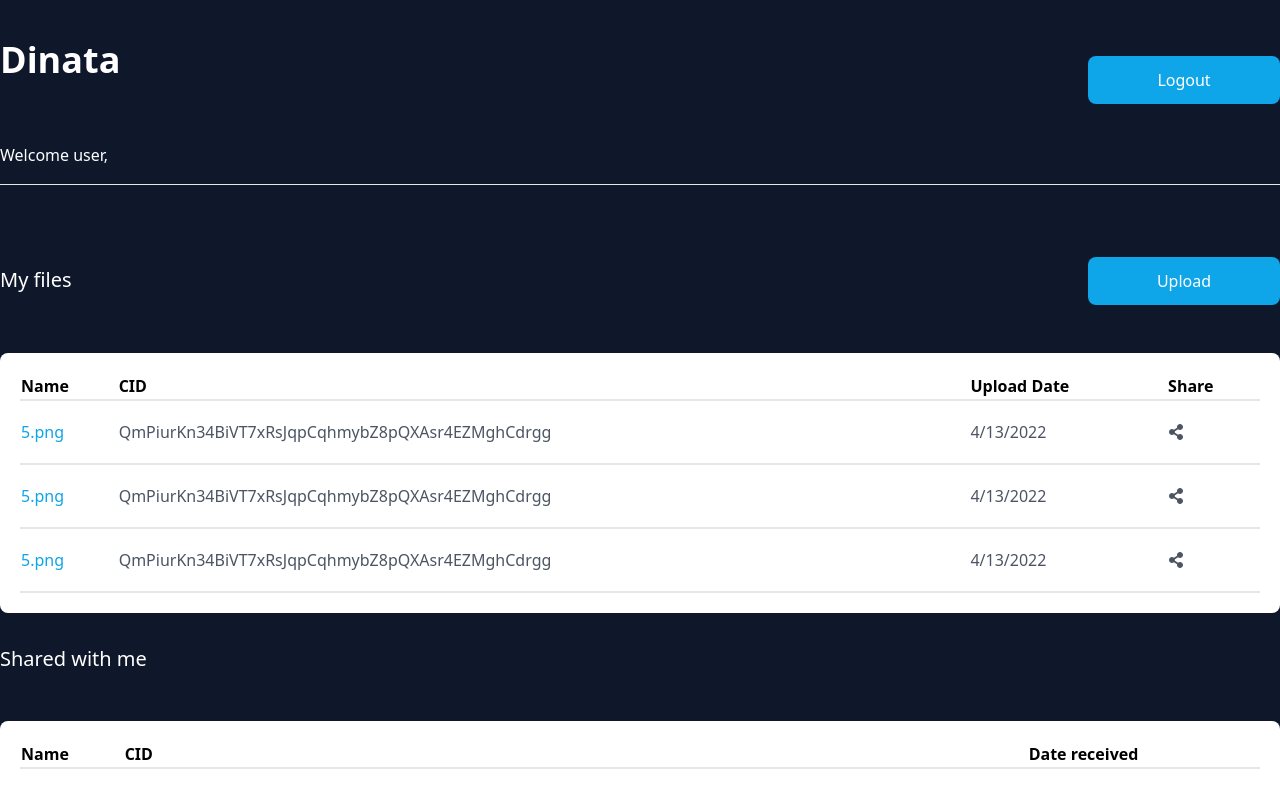
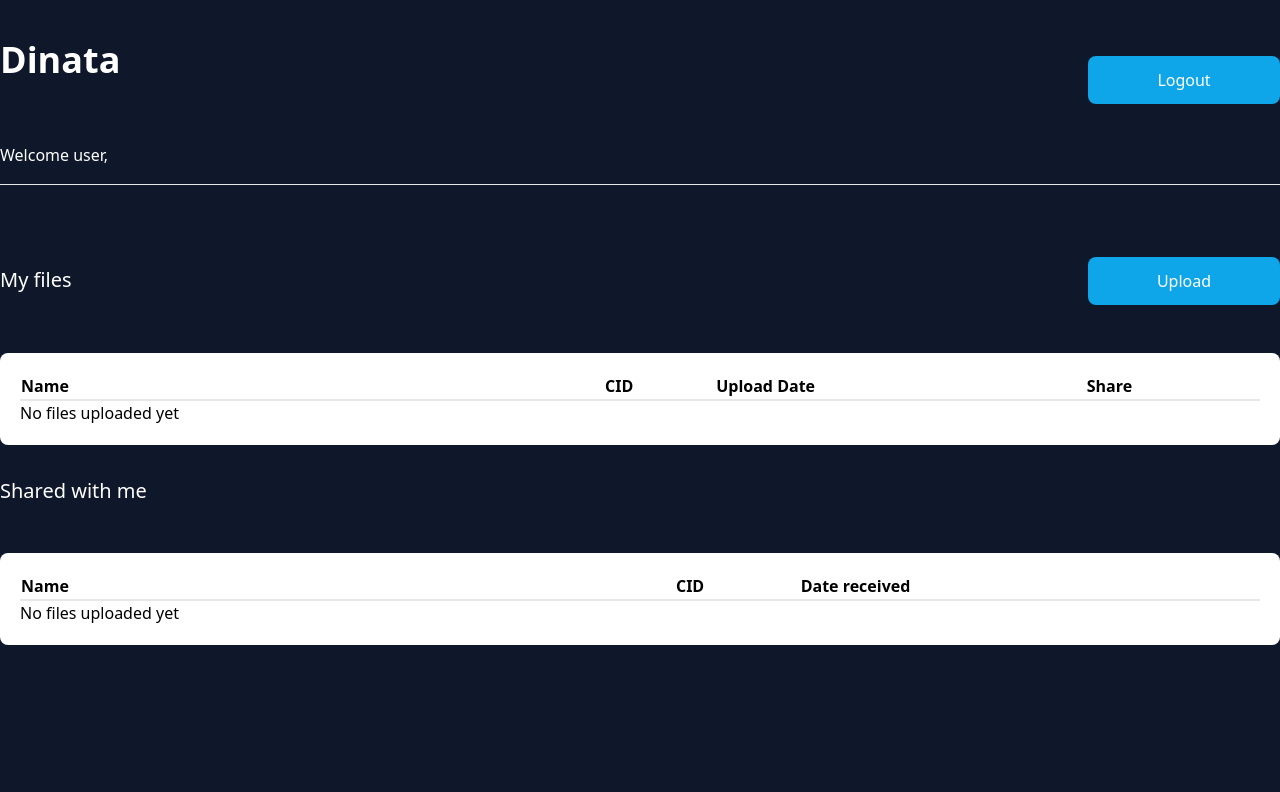
Before and after one commit to nkemjikaobi/decentralised-file-storage, a Next.js app: page /dashboard in a window 1280 px wide. Shown: the top 792 px of the page. Built offline with nearby package versions, Linux system fonts and the light colour scheme.

Commit message:
retrieve user files

```diff
--- a/components/FileList.tsx
+++ b/components/FileList.tsx
@@ -7,6 +7,7 @@ const FileList = ({
 	hasUpload,
 	setUploadFileModal,
 	setShareModal,
+	data,
 }: any) => {
 	return (
 		<div className='my-8'>
@@ -24,7 +25,6 @@ const FileList = ({
 
 			<div className='bg-white text-black rounded-lg'>
 				<div className='mt-12 p-5'>
-					{/* <table className='table-auto w-full border-separate my-table-spacing'> */}
 					<table className='table-auto w-full'>
 						<thead>
 							<tr className='border-b-2 text-left'>
@@ -35,16 +35,28 @@ const FileList = ({
 							</tr>
 						</thead>
 						<tbody>
-							<tr className='border-b-2 h-16 hover:bg-gray-200 text-gray-600'>
+							{data.length > 0 ? (
+								data.map((file: any, index: number) => (
+									<tr
+										className='border-b-2 h-16 hover:bg-gray-200 text-gray-600'
+										key={index}
+									>
 										<td className=''>
-									<Link href='#'>
-										<a href='#' className='text-sky-500'>
-											5.png
+											<Link
+												href={`${process.env.NEXT_PUBLIC_IPFS_BASE_URL}/${file.CID}`}
+											>
+												<a
+													href={`${process.env.NEXT_PUBLIC_IPFS_BASE_URL}/${file.CID}`}
+													className='text-sky-500'
+													target={'_blank'}
+													rel={'noreferrer'}
+												>
+													{file.fileName}
 												</a>
 											</Link>
 										</td>
-								<td>QmPiurKn34BiVT7xRsJqpCqhmybZ8pQXAsr4EZMghCdrgg</td>
-								<td>4/13/2022</td>
+										<td>{file.CID}</td>
+										<td>{file.uploadDate}</td>
 										{hasUpload && (
 											<td
 												className='cursor-pointer'
@@ -54,44 +66,10 @@ const FileList = ({
 											</td>
 										)}
 									</tr>
-							<tr className='border-b-2 h-16 hover:bg-gray-200 text-gray-600'>
-								<td>
-									<Link href='#'>
-										<a href='#' className='text-sky-500'>
-											5.png
-										</a>
-									</Link>
-								</td>
-								<td>QmPiurKn34BiVT7xRsJqpCqhmybZ8pQXAsr4EZMghCdrgg</td>
-								<td>4/13/2022</td>
-								{hasUpload && (
-									<td
-										className='cursor-pointer'
-										onClick={() => setShareModal(true)}
-									>
-										<FaShareAlt />
-									</td>
+								))
+							) : (
+								<p>No files uploaded yet</p>
 							)}
-							</tr>
-							<tr className='border-b-2 h-16 hover:bg-gray-200 text-gray-600'>
-								<td>
-									<Link href='#'>
-										<a href='#' className='text-sky-500'>
-											5.png
-										</a>
-									</Link>
-								</td>
-								<td>QmPiurKn34BiVT7xRsJqpCqhmybZ8pQXAsr4EZMghCdrgg</td>
-								<td>4/13/2022</td>
-								{hasUpload && (
-									<td
-										className='cursor-pointer'
-										onClick={() => setShareModal(true)}
-									>
-										<FaShareAlt />
-									</td>
-								)}
-							</tr>
 						</tbody>
 					</table>
 				</div>
@@ -102,6 +80,7 @@ const FileList = ({
 
 FileList.defaultProps = {
 	hasUpload: true,
+	data: null,
 };
 
 export default FileList;
--- a/context/types.ts
+++ b/context/types.ts
@@ -7,3 +7,4 @@ export const CLEAR_MESSAGE = 'CLEAR_MESSAGE';
 export const MONITOR_ACCOUNT_CHANGED = 'MONITOR_ACCOUNT_CHANGED';
 export const MONITOR_DISCONNECT = 'MONITOR_DISCONNECT';
 export const UPLOAD_FILE = 'UPLOAD_FILE';
+export const FETCH_FILES = 'FETCH_FILES';
--- a/context/wallet/WalletReducer.ts
+++ b/context/wallet/WalletReducer.ts
@@ -7,6 +7,8 @@ import {
 	MONITOR_ACCOUNT_CHANGED,
 	MONITOR_DISCONNECT,
 	LOAD_CONTRACT,
+	FETCH_FILES,
+	UPLOAD_FILE,
 } from '../types';
 
 const contactReducer = (state: any, action: any) => {
@@ -26,6 +28,16 @@ const contactReducer = (state: any, action: any) => {
 			return {
 				...state,
 				contract: action.payload,
+			};
+		case FETCH_FILES:
+			return {
+				...state,
+				files: action.payload,
+			};
+		case UPLOAD_FILE:
+			return {
+				...state,
+				files: [action.payload, ...state.files],
 			};
 		case DISCONNECT_WALLET:
 			return {
--- a/context/wallet/WalletState.tsx
+++ b/context/wallet/WalletState.tsx
@@ -11,6 +11,7 @@ import {
 	MONITOR_DISCONNECT,
 	LOAD_CONTRACT,
 	UPLOAD_FILE,
+	FETCH_FILES,
 } from '../types';
 import Web3 from 'web3';
 import Web3Modal from 'web3modal';
@@ -30,6 +31,8 @@ const WalletState = (props: any) => {
 		providerOptions: null,
 		web3Modal: null,
 		contract: null,
+		files: [],
+		sharedFiles: [],
 	};
 
 	const [state, dispatch] = useReducer(WalletReducer, initialState);
@@ -128,9 +131,25 @@ const WalletState = (props: any) => {
 				from: address,
 			});
 
-			// dispatch({
-			// 	type: UPLOAD_FILE,
-			// });
+			dispatch({
+				type: UPLOAD_FILE,
+			});
+		} catch (error) {
+			dispatch({
+				type: ERROR,
+				payload: (error as Error).message,
+			});
+		}
+	};
+
+	//Fetch files
+	const fetchFiles = async (contract: any, address: string) => {
+		try {
+			const res = await contract.methods.retrieveUserFiles(address).call();
+			dispatch({
+				type: FETCH_FILES,
+				payload: res,
+			});
 		} catch (error) {
 			dispatch({
 				type: ERROR,
@@ -201,6 +220,8 @@ const WalletState = (props: any) => {
 				providerOptions: state.providerOptions,
 				web3Modal: state.web3Modal,
 				contract: state.contract,
+				files: state.files,
+				sharedFiles: state.sharedFiles,
 				clearError,
 				connectWallet,
 				disconnectWallet,
@@ -209,6 +230,7 @@ const WalletState = (props: any) => {
 				monitorDisconnect,
 				loadContract,
 				uploadFile,
+				fetchFiles,
 			}}
 		>
 			{props.children}
--- a/pages/dashboard.tsx
+++ b/pages/dashboard.tsx
@@ -23,6 +23,10 @@ const Dashboard: NextPage = () => {
 		clearError,
 		address,
 		connectWallet,
+		fetchFiles,
+		contract,
+		files,
+		sharedFiles,
 	} = walletContext;
 	const router = useRouter();
 
@@ -42,6 +46,19 @@ const Dashboard: NextPage = () => {
 		};
 		//eslint-disable-next-line
 	}, []);
+
+	//Fetch files
+	useEffect(() => {
+		let mounted = true;
+
+		if (mounted && address !== null && contract !== null) {
+			fetchFiles(contract, address);
+		}
+		return () => {
+			mounted = false;
+		};
+		//eslint-disable-next-line
+	}, [address, contract]);
 	//Handle Messages
 	useEffect(() => {
 		let mounted = true;
@@ -109,8 +126,13 @@ const Dashboard: NextPage = () => {
 							title='My files'
 							setUploadFileModal={setUploadFileModal}
 							setShareModal={setShareModal}
+							data={files}
 						/>
-						<FileList title='Shared with me' hasUpload={false} />
+						<FileList
+							title='Shared with me'
+							hasUpload={false}
+							data={sharedFiles}
+						/>
 					</section>
 				</div>
 				{uploadFileModal && (
```
Lines whose indentation alone changed are shown as unchanged.
